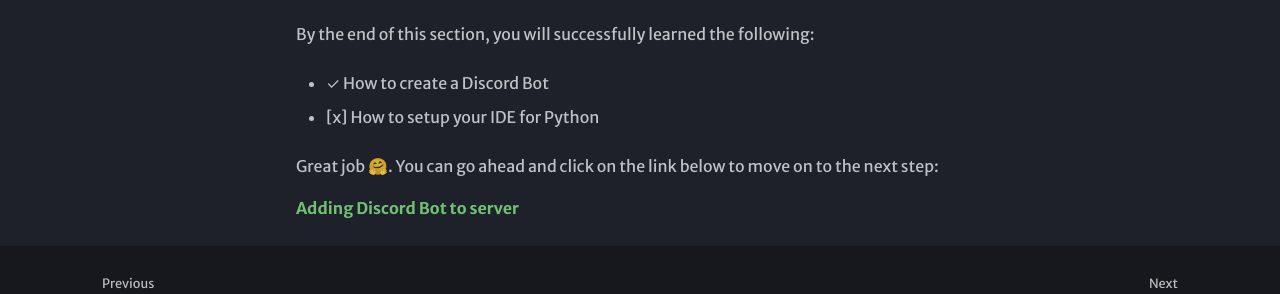
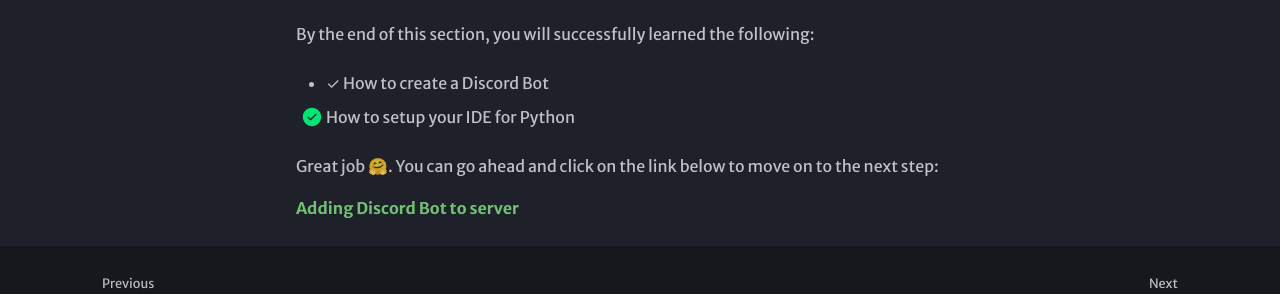
Before and after one commit to TitusLee2000/Discord-Bot-Documentation, an MkDocs documentation site: the page built from docs/taskOne.md, in a window 1280 px wide and 900 px high, scrolled down 4212 px. Shown: the part 493-787 px from the top of the window. Built offline with MkDocs 1.6.1 and Material for MkDocs 9.7.7, drawn with Linux system fonts in a browser that asks for light colours; some web fonts are replaced.

Commit message:
Update mkdocs.yml

```diff
--- a/mkdocs.yml
+++ b/mkdocs.yml
@@ -30,7 +30,8 @@
         name: Light mode
       primary: blue
       accent: deep orange
-
+  icon:
+    repo: fontawesome/brands/git-alt
 markdown_extensions:
   # emoji library for markdown file
   - attr_list
@@ -56,6 +57,8 @@
   - pymdownx.tilde
   - pymdownx.keys
   - pymdownx.details
+  - pymdownx.tasklist:
+      custom_checkbox: true
   #Tabs
   - pymdownx.tabbed:
       alternate_style: true
```
